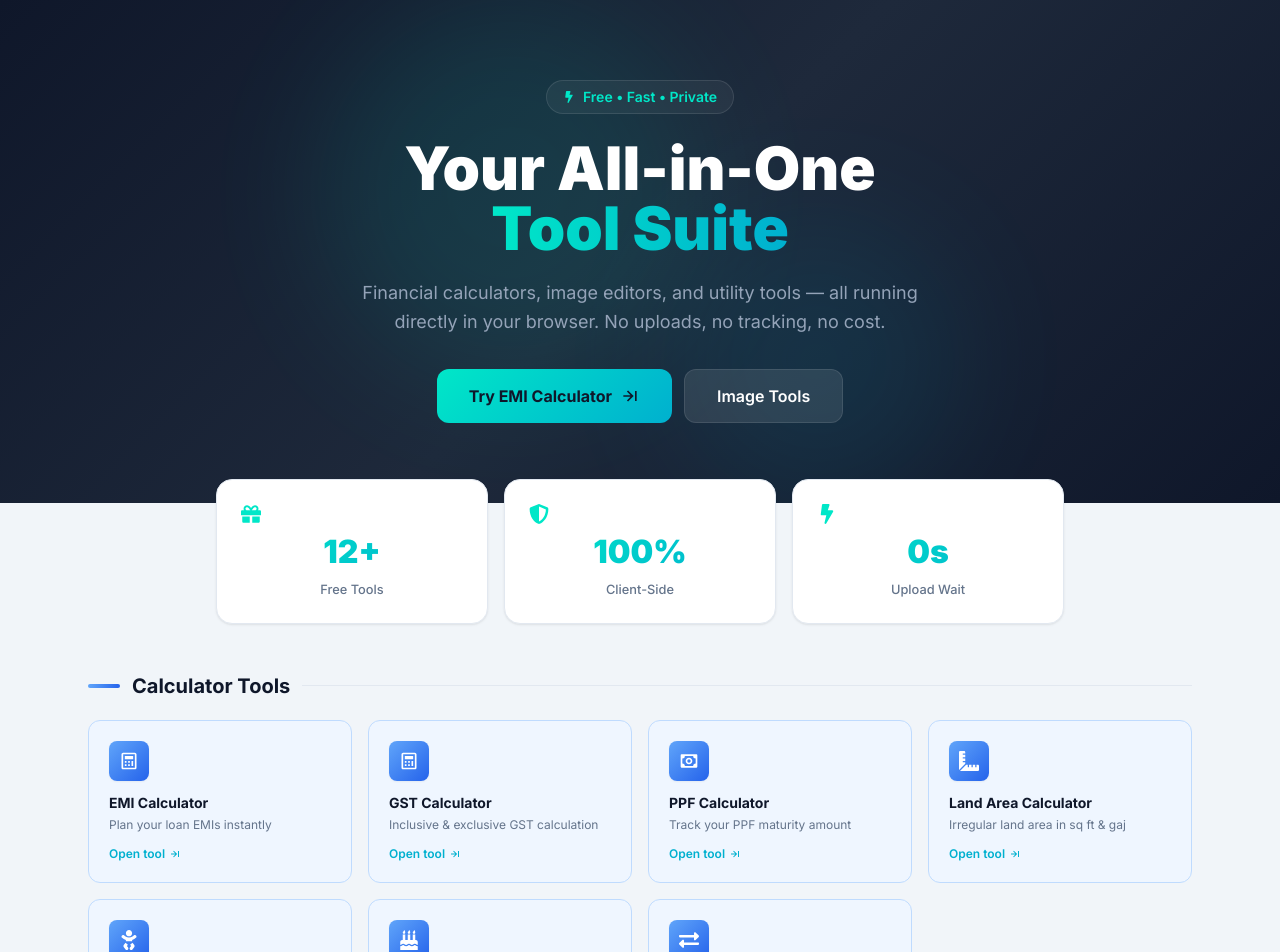
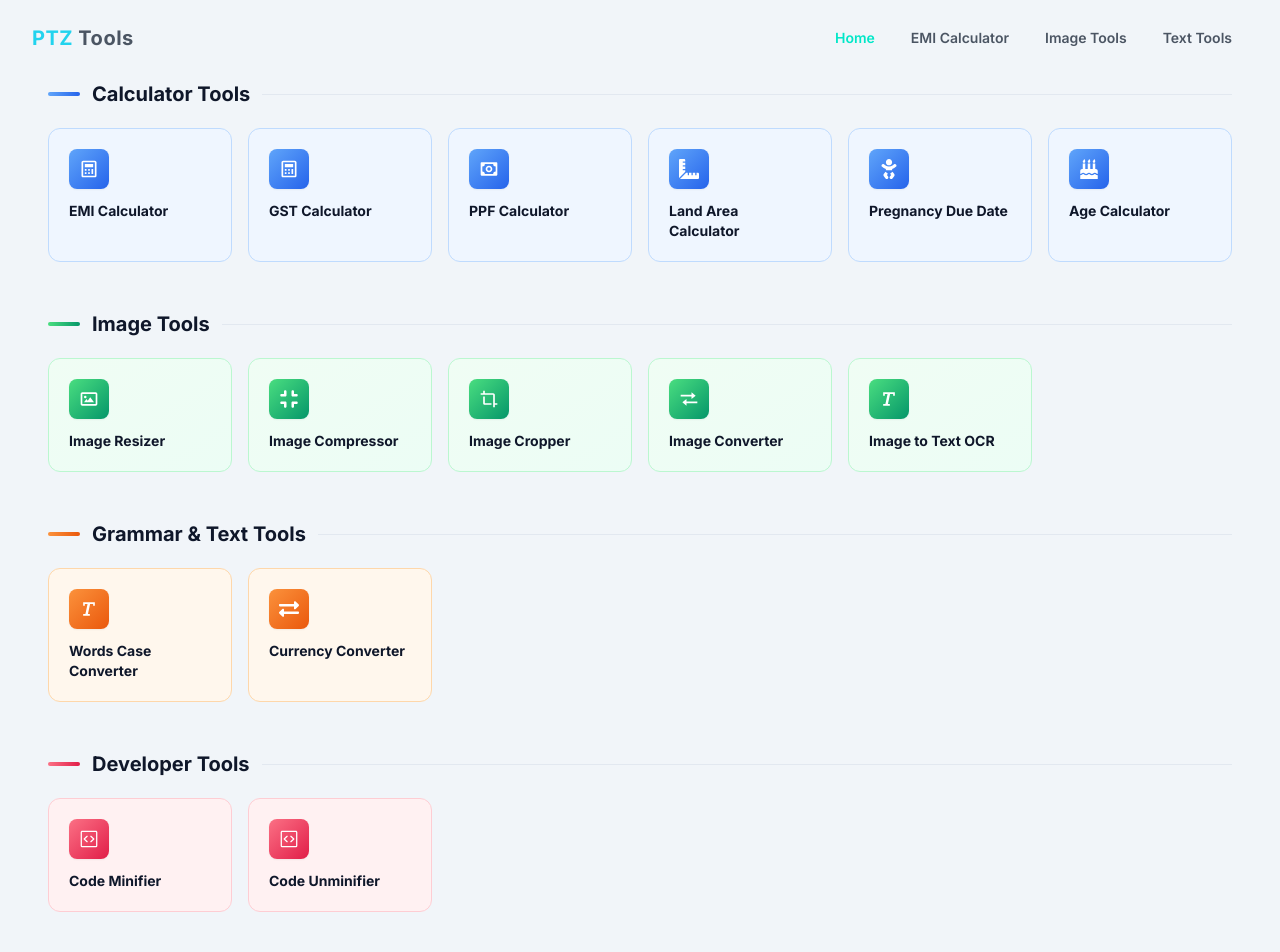
Before and after one commit to deepakgitofficial/ptz-tools, a React (Vite) app: page / in a window 1280 px wide. Shown: the top 952 px of the page. Built offline with nearby package versions, Linux system fonts and the light colour scheme.

Commit message:
update home navbar

```diff
--- a/src/App.jsx
+++ b/src/App.jsx
@@ -1,7 +1,5 @@
-import { useState } from 'react'
 import { Route, Routes } from 'react-router-dom'
 import Home from './pages/Home'
-import Sidebar from './components/Layout/Sidebar'
 import EmiCalculator from './components/EmiCalculator'
 import PPFCalculator, { GSTCalculatorAdvanced } from './components/tax/GSTCalculator'
 import LandAreaCalculator from './components/area/LandAreaCalculator'
@@ -13,49 +11,13 @@ import ImageCompressor from './components/most-usefull/ImageCompressor'
 import ImageCropper from './components/most-usefull/ImageCropper'
 import ImageConverter from './components/most-usefull/ImageConverter'
 import ImageToTextOCR from './components/most-usefull/ImageToTextOCR'
-import { HiMenu } from 'react-icons/hi'
 import CaseConverter from './components/text-tools/CaseConverter'
 import CodeMinifier from './components/developer-tools/CodeMinifier'
 import AppLayout from './AppLayout'
 import CodeUnminifier from './components/developer-tools/CodeUnminifier'
 
 function App() {
-  const [sidebarOpen, setSidebarOpen] = useState(false)
-
   return (
-    <div className="flex min-h-screen bg-[var(--background)]">
-
-      {/* Mobile overlay backdrop */}
-      {sidebarOpen && (
-        <div
-          className="fixed inset-0 bg-black/50 z-20 lg:hidden"
-          onClick={() => setSidebarOpen(false)}
-        />
-      )}
-
-      {/* Sidebar */}
-      {/* <Sidebar isOpen={sidebarOpen} onClose={() => setSidebarOpen(false)} /> */}
-
-      {/* Main content */}
-      <div className="flex-1 flex flex-col min-w-0">
-
-        {/* Mobile topbar */}
-        <header className="lg:hidden flex items-center gap-3 px-4 py-3 bg-[var(--bg-dark)] border-b border-[var(--border-dark)] sticky top-0 z-10">
-          <button
-            onClick={() => setSidebarOpen(true)}
-            className="p-2 rounded-lg text-slate-400 hover:text-[var(--primary)] hover:bg-white/5 transition-all"
-            aria-label="Open sidebar"
-          >
-            <HiMenu className="w-5 h-5" />
-          </button>
-          <span className="font-bold text-lg text-white tracking-wide">
-            FIN<span className="text-[var(--primary)]">TOOLS</span>
-          </span>
-        </header>
-
-        {/* Route content */}
-        {/* hide sidebar on home page */}
-        <main className="flex-1">
     <Routes>
       <Route path='/' element={<Home />} />
       <Route path='/*' element={<AppLayout />} >
@@ -77,10 +39,6 @@ function App() {
         <Route path='code-unminifier' element={<CodeUnminifier />} />
       </Route>
     </Routes>
-
-        </main>
-      </div>
-    </div>
   )
 }
 
--- a/src/components/Layout/Footer.jsx
+++ b/src/components/Layout/Footer.jsx
@@ -3,8 +3,8 @@ import React from 'react'
 const Footer = () => {
     return (
         <div>
-            <div className="text-center py-8 text-[var(--text-muted)] text-sm border-t border-[var(--border-dark)]">
-                © {new Date().getFullYear()} FinTools. All rights reserved.
+            <div className="text-center py-8 text-[var(--text-muted)] text-sm border-t border-gray-400]">
+                © {new Date().getFullYear()} PTZ Tools. All rights reserved.
             </div>
         </div>
     )
--- a/src/components/Navbar.jsx
+++ b/src/components/Navbar.jsx
@@ -1,98 +1,100 @@
-import React, { useState } from 'react';
-import { Link } from 'react-router-dom';
+import React, { useState, useEffect } from 'react';
+import { Link, useLocation } from 'react-router-dom';
+import { HiMenu, HiX } from 'react-icons/hi';
+import { BiChevronDown, BiArrowToRight } from 'react-icons/bi';
 
 const Navbar = () => {
-    const [isServicesOpen, setIsServicesOpen] = useState(false);
     const [isMobileMenuOpen, setIsMobileMenuOpen] = useState(false);
+    const [scrolled, setScrolled] = useState(false);
+    const location = useLocation();
+
+    // Handle scroll for glassmorphism effect
+    useEffect(() => {
+        const handleScroll = () => setScrolled(window.scrollY > 20);
+        window.addEventListener('scroll', handleScroll);
+        return () => window.removeEventListener('scroll', handleScroll);
+    }, []);
+
+    // Close mobile menu on route change
+    useEffect(() => {
+        setIsMobileMenuOpen(false);
+    }, [location]);
+
+    const navLinks = [
+        { name: 'Home', path: '/' },
+        { name: 'EMI Calculator', path: '/emi-calculator' },
+        { name: 'Image Tools', path: '/image-resizer' },
+        { name: 'Text Tools', path: '/words-case-converter' },
+    ];
 
     return (
-        <nav className="bg-slate-900 text-white shadow-lg sticky top-0 z-50">
+        <nav className={`fixed top-0 left-0 right-0 z-[100] transition-all duration-300 ${scrolled
+            ? 'bg-[var(--bg-dark)]/90 backdrop-blur-md py-3 border-b border-white/10'
+            : 'bg-transparent py-5'
+            }`}>
             <div className="max-w-7xl mx-auto px-4 sm:px-6 lg:px-8">
-                <div className="flex justify-between h-16">
-                    <div className="flex items-center">
-                        <Link to="/" className="flex-shrink-0 flex items-center">
-                            <span className="font-bold text-2xl tracking-wider text-indigo-400">FIN<span className="text-white">TOOLS</span></span>
-                        </Link>
+                <div className="flex justify-between items-center">
+                    {/* Logo */}
+                    <Link to="/" className="flex items-center gap-2 group">
+                        {/* <div className="w-10 h-10 rounded-xl bg-gradient-to-br from-[var(--primary)] to-[var(--primary-dark)] flex items-center justify-center text-slate-900 text-lg font-black shadow-lg shadow-[var(--primary)]/20 group-hover:scale-110 transition-transform">
+                            PTZ
+                        </div> */}
+                        <span className="font-bold text-xl text-gray-600 tracking-wide">
+                            <span className="text-cyan-400"> PTZ</span> Tools
+                        </span>
+                    </Link>
+
+                    {/* Desktop Menu */}
+                    <div className="hidden md:flex items-center space-x-1">
+                        {navLinks.map((link) => (
+                            <Link
+                                key={link.name}
+                                to={link.path}
+                                className={`px-4 py-2 rounded-lg text-sm font-semibold transition-all ${location.pathname === link.path
+                                    ? 'text-[var(--primary)] bg-white/5'
+                                    : 'text-gray-600 hover:text-[var(--primary)]'
+                                    }`}
+                            >
+                                {link.name}
+                            </Link>
+                        ))}
+
                     </div>
 
-                    {/* Desktop Menu */}
-                    <div className="hidden md:flex items-center space-x-8">
-                        <Link to="/" className="text-gray-300 hover:text-white px-3 py-2 rounded-md text-sm font-medium transition-colors">
-                            Home
-                        </Link>
-
-                        {/* Services Dropdown */}
-                        <div className="relative"
-                             onMouseEnter={() => setIsServicesOpen(true)}
-                             onMouseLeave={() => setIsServicesOpen(false)}>
-                            <button className="text-gray-300 hover:text-white px-3 py-2 rounded-md text-sm font-medium flex items-center transition-colors">
-                                Services
-                                <svg className={`ml-1 h-4 w-4 transition-transform duration-200 ${isServicesOpen ? 'rotate-180' : ''}`} fill="none" viewBox="0 0 24 24" stroke="currentColor">
-                                    <path strokeLinecap="round" strokeLinejoin="round" strokeWidth={2} d="M19 9l-7 7-7-7" />
-                                </svg>
-                            </button>
-
-                            {/* Dropdown Menu */}
-                            <div className={`absolute left-0 mt-2 w-48 rounded-md shadow-lg bg-white ring-1 ring-black ring-opacity-5 transition-all duration-200 transform origin-top-left ${isServicesOpen ? 'opacity-100 scale-100 visible' : 'opacity-0 scale-95 invisible'}`}>
-                                <div className="py-1" role="menu" aria-orientation="vertical" aria-labelledby="options-menu">
-                                    <Link to="/emi-calculator" className="block px-4 py-2 text-sm text-gray-700 hover:bg-indigo-50 hover:text-indigo-600 transition-colors" role="menuitem">
-                                        EMI Calculator
-                                    </Link>
-                                </div>
-                            </div>
-                        </div>
-
-                        <Link to="#" className="text-gray-300 hover:text-white px-3 py-2 rounded-md text-sm font-medium transition-colors">
-                            About
-                        </Link>
-                        <Link to="#" className="text-gray-300 hover:text-white px-3 py-2 rounded-md text-sm font-medium transition-colors">
-                            Contact
-                        </Link>
-                    </div>
-
-                    {/* Mobile menu button */}
+                    {/* Mobile Menu Button */}
                     <div className="md:hidden flex items-center">
                         <button
                             onClick={() => setIsMobileMenuOpen(!isMobileMenuOpen)}
-                            className="inline-flex items-center justify-center p-2 rounded-md text-gray-400 hover:text-white hover:bg-gray-700 focus:outline-none focus:ring-2 focus:ring-inset focus:ring-white transition-colors"
+                            className="p-2 rounded-lg text-slate-400 hover:text-white hover:bg-white/5 transition-all"
                         >
-                            <span className="sr-only">Open main menu</span>
-                            <svg className={`${isMobileMenuOpen ? 'hidden' : 'block'} h-6 w-6`} fill="none" viewBox="0 0 24 24" stroke="currentColor">
-                                <path strokeLinecap="round" strokeLinejoin="round" strokeWidth={2} d="M4 6h16M4 12h16M4 18h16" />
-                            </svg>
-                            <svg className={`${isMobileMenuOpen ? 'block' : 'hidden'} h-6 w-6`} fill="none" viewBox="0 0 24 24" stroke="currentColor">
-                                <path strokeLinecap="round" strokeLinejoin="round" strokeWidth={2} d="M6 18L18 6M6 6l12 12" />
-                            </svg>
+                            {isMobileMenuOpen ? <HiX className="w-6 h-6" /> : <HiMenu className="w-6 h-6" />}
                         </button>
                     </div>
                 </div>
             </div>
 
-            {/* Mobile Menu */}
-            <div className={`md:hidden transition-all duration-300 ease-in-out ${isMobileMenuOpen ? 'max-h-64 opacity-100' : 'max-h-0 opacity-0 overflow-hidden'}`}>
-                <div className="px-2 pt-2 pb-3 space-y-1 sm:px-3">
-                    <Link to="/" className="text-gray-300 hover:text-white block px-3 py-2 rounded-md text-base font-medium">Home</Link>
-
-                    <div className="space-y-1">
-                        <button
-                            onClick={() => setIsServicesOpen(!isServicesOpen)}
-                            className="text-gray-300 hover:text-white flex items-center justify-between w-full px-3 py-2 rounded-md text-base font-medium"
+            {/* Mobile Menu Overlay */}
+            <div className={`md:hidden absolute top-full left-0 right-0 bg-[var(--bg-dark)] border-b border-white/10 transition-all duration-300 overflow-hidden ${isMobileMenuOpen ? 'max-h-[400px] opacity-100' : 'max-h-0 opacity-0'
+                }`}>
+                <div className="px-4 py-6 space-y-2">
+                    {navLinks.map((link) => (
+                        <Link
+                            key={link.name}
+                            to={link.path}
+                            className={`block px-4 py-3 rounded-xl text-base font-semibold transition-all ${location.pathname === link.path
+                                ? 'text-[var(--primary)] bg-white/5'
+                                : 'text-gray-600 hover:text-white hover:bg-white/5'
+                                }`}
                         >
-                            Services
-                            <svg className={`h-4 w-4 transition-transform duration-200 ${isServicesOpen ? 'rotate-180' : ''}`} fill="none" viewBox="0 0 24 24" stroke="currentColor">
-                                <path strokeLinecap="round" strokeLinejoin="round" strokeWidth={2} d="M19 9l-7 7-7-7" />
-                            </svg>
-                        </button>
-
-                        <div className={`pl-4 space-y-1 transition-all duration-200 ${isServicesOpen ? 'block' : 'hidden'}`}>
-                            <Link to="/emi-calculator" className="text-gray-400 hover:text-white block px-3 py-2 rounded-md text-sm font-medium">
-                                EMI Calculator
-                            </Link>
-                        </div>
-                    </div>
-
-                    <Link to="#" className="text-gray-300 hover:text-white block px-3 py-2 rounded-md text-base font-medium">About</Link>
-                    <Link to="#" className="text-gray-300 hover:text-white block px-3 py-2 rounded-md text-base font-medium">Contact</Link>
+                            {link.name}
+                        </Link>
+                    ))}
+                    {/* <Link
+                        to="/emi-calculator"
+                        className="flex items-center justify-center gap-2 w-full mt-4 p-4 rounded-xl bg-[var(--gradient-primary)] text-slate-900 font-bold"
+                    >
+                        Get Started <BiArrowToRight />
+                    </Link> */}
                 </div>
             </div>
         </nav>
--- a/src/pages/Home.jsx
+++ b/src/pages/Home.jsx
@@ -1,5 +1,6 @@
 import React from 'react';
 import { Link } from 'react-router-dom';
+import Navbar from '../components/Navbar';
 import { FaCompress } from "react-icons/fa6";
 import {
   BiCalculator, BiMoney, BiHome, BiImage, BiCrop,
@@ -7,6 +8,7 @@ import {
 } from 'react-icons/bi';
 import { FaBaby, FaBirthdayCake, FaExchangeAlt, FaRulerCombined, FaShieldAlt, FaBolt, FaGift } from 'react-icons/fa';
 import { GoCodeSquare } from 'react-icons/go';
+import Footer from '../components/Layout/Footer';
 
 const toolGroups = [
   {
@@ -21,14 +23,14 @@ const toolGroups = [
       { name: 'Land Area Calculator', link: '/land-area-calculator', icon: <FaRulerCombined />, desc: 'Irregular land area in sq ft & gaj' },
       { name: 'Pregnancy Due Date', link: '/pregnancy-due-date-calculator', icon: <FaBaby />, desc: 'Estimate delivery date & trimester' },
       { name: 'Age Calculator', link: '/age-calculator', icon: <FaBirthdayCake />, desc: 'Exact age with next birthday' },
-      { name: 'Currency Converter', link: '/currency-converter', icon: <FaExchangeAlt />, desc: 'Live exchange rates, 150+ currencies' },
+
     ],
   },
   {
     category: 'Image Tools',
-    color: 'from-violet-400 to-purple-600',
-    bg: 'from-violet-50 to-purple-50',
-    border: 'border-violet-200',
+    color: 'from-green-400 to-emerald-600',
+    bg: 'from-green-50 to-emerald-50',
+    border: 'border-green-200',
     tools: [
       { name: 'Image Resizer', link: '/image-resizer', icon: <BiImage />, desc: 'Resize to any dimension instantly' },
       { name: 'Image Compressor', link: '/image-compressor', icon: <FaCompress />, desc: 'Reduce file size without quality loss' },
@@ -38,12 +40,13 @@ const toolGroups = [
     ],
   },
   {
-    category: 'Text Tools',
-    color: 'from-pink-400 to-fuchsia-600',
-    bg: 'from-pink-50 to-fuchsia-50',
-    border: 'border-pink-200',
+    category: 'Grammar & Text Tools',
+    color: 'from-orange-400 to-orange-600',
+    bg: 'from-orange-50 to-orange-50',
+    border: 'border-orange-200',
     tools: [
       { name: 'Words Case Converter', link: '/words-case-converter', icon: <BiText />, desc: 'Convert between upper, lower, title case' },
+      { name: 'Currency Converter', link: '/currency-converter', icon: <FaExchangeAlt />, desc: 'Live exchange rates, 150+ currencies' },
     ],
   },
   {
@@ -67,20 +70,21 @@ const stats = [
 const Home = () => {
   return (
     <div className="min-h-screen bg-[var(--background)]">
+      <Navbar />
 
       {/* ── Hero ───────────────────────────────────────────────────── */}
-      <section className="relative overflow-hidden" style={{ background: 'var(--gradient-hero)' }}>
-        {/* Decorative blobs */}
+      {/* <section className="relative overflow-hidden" style={{ background: 'var(--gradient-hero)' }}>
+
         <div className="absolute top-0 left-1/4 w-96 h-96 bg-[var(--primary)] opacity-10 rounded-full blur-3xl pointer-events-none" />
         <div className="absolute bottom-0 right-1/4 w-72 h-72 bg-[var(--primary-dark)] opacity-10 rounded-full blur-3xl pointer-events-none" />
 
         <div className="relative z-10 max-w-3xl mx-auto px-6 py-20 text-center animate-fade-in">
           <div className="inline-flex items-center gap-2 px-4 py-1.5 rounded-full bg-white/5 border border-white/10 text-[var(--primary)] text-sm font-semibold mb-6">
             <FaBolt className="w-3 h-3" />
-            Free • Fast • Private
+            100% Free
           </div>
 
-          <h1 className="text-5xl sm:text-6xl font-black text-white leading-tight mb-5">
+          <h1 className="text-3xl sm:text-5xl font-bold text-white  mb-5">
             Your All-in-One<br />
             <span className="bg-gradient-to-r from-[var(--primary)] to-[var(--primary-dark)] bg-clip-text text-transparent">
               Tool Suite
@@ -107,10 +111,10 @@ const Home = () => {
             </Link>
           </div>
         </div>
-      </section>
+      </section> */}
 
       {/* ── Stats ──────────────────────────────────────────────────── */}
-      <section className="max-w-4xl mx-auto px-6 -mt-6 mb-12 relative z-10">
+      {/* <section className="max-w-4xl mx-auto px-6 -mt-6 mb-12 relative z-10">
         <div className="grid grid-cols-3 gap-4">
           {stats.map((s, i) => (
             <div
@@ -124,10 +128,10 @@ const Home = () => {
             </div>
           ))}
         </div>
-      </section>
+      </section> */}
 
       {/* ── Tool Groups ─────────────────────────────────────────────── */}
-      <section className="max-w-6xl mx-auto px-6 pb-16 space-y-12 tool-groups">
+      <section className=" mx-auto px-6 md:px-12 pb-16 space-y-12 tool-groups md:mt-20 mt-8">
         {toolGroups.map((group, gi) => (
           <div key={gi}>
             {/* Group heading */}
@@ -138,7 +142,7 @@ const Home = () => {
             </div>
 
             {/* Tool cards grid */}
-            <div className="grid sm:grid-cols-2 lg:grid-cols-3 xl:grid-cols-4 gap-4">
+            <div className="grid sm:grid-cols-2 md:grid-cols-3 lg:grid-cols-4 xl:grid-cols-6 gap-4">
               {group.tools.map((tool, ti) => (
                 <Link
                   key={ti}
@@ -159,15 +163,15 @@ const Home = () => {
                     <p className="font-bold text-[var(--text-primary)] text-sm group-hover:text-[var(--primary-dark)] transition-colors">
                       {tool.name}
                     </p>
-                    <p className="text-xs text-[var(--text-secondary)] mt-0.5 leading-relaxed">
+                    {/* <p className="text-xs text-[var(--text-secondary)] mt-0.5 leading-relaxed">
                       {tool.desc}
-                    </p>
+                    </p> */}
                   </div>
-                  <div className="mt-auto">
+                  {/* <div className="mt-auto">
                     <span className="text-xs font-semibold text-[var(--primary-dark)] flex items-center gap-1 group-hover:gap-2 transition-all">
                       Open tool <BiArrowToRight />
                     </span>
-                  </div>
+                  </div> */}
                 </Link>
               ))}
             </div>
@@ -176,9 +180,7 @@ const Home = () => {
       </section>
 
       {/* ── Footer note ─────────────────────────────────────────────── */}
-      <footer className="border-t border-[var(--border)] py-6 text-center text-sm text-[var(--text-muted)]">
-        All calculations are performed locally in your browser — your data never leaves your device.
-      </footer>
+      <Footer />
     </div>
   );
 };
```
Also changed, not shown: src/components/Layout/Sidebar.jsx (+7 -2 lines), 1 other file (tests, documents, lock files or other folders). Lines whose indentation alone changed are shown as unchanged.
